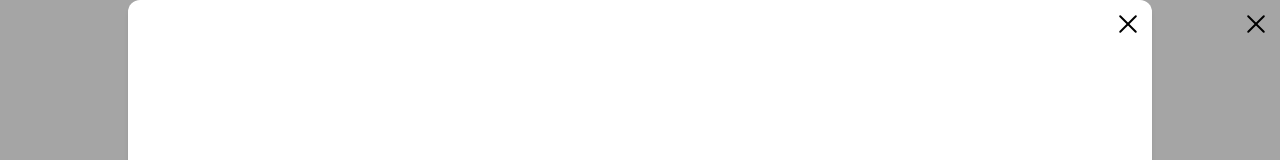
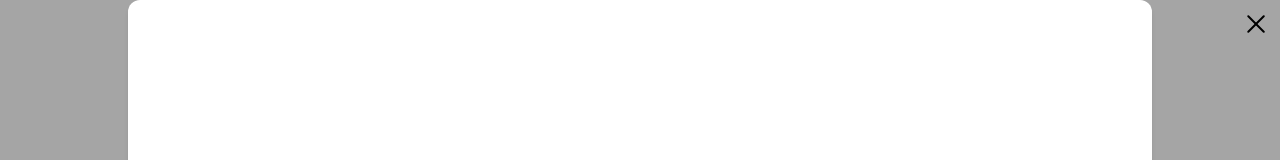
Before and after one commit to 19Nikola96/hexacodle, a Next.js app: page / in a window 1280 px wide. Both pictures are taken after a click on the button 1256 px from the left and 24 px from the top of the page. Shown: the top 160 px of the page. Built offline with nearby package versions, Linux system fonts and the light colour scheme.

Commit message:
place burger cross above modal

```diff
--- a/app/_cross_project/ui_components/Header.tsx
+++ b/app/_cross_project/ui_components/Header.tsx
@@ -12,9 +12,8 @@ const Header = () => {
 
   return (
     <>
-      <div className="flex justify-end z-10">
+      <div className="flex justify-end z-40">
         <Hamburger
-          toggled={isOpen}
           onToggle={(toggled) => {
             if (toggled) {
               openModal();
@@ -32,20 +31,7 @@ const Header = () => {
         className="h-full w-full rounded-none p-0"
         customModalAnimation={ModalAnimation.menu}
       >
-        <div className="flex justify-end z-10">
-          <Hamburger
-            toggled={isOpen}
-            onToggle={(toggled) => {
-              if (toggled) {
-                openModal();
-              } else {
-                closeModal();
-              }
-            }}
-            rounded
-            size={24}
-          />
-        </div>
+        <div></div>
       </Modal>
     </>
   );
--- a/app/_use_cases/Hexacodle/domain/useHexacodle.ts
+++ b/app/_use_cases/Hexacodle/domain/useHexacodle.ts
@@ -144,7 +144,7 @@ export const useHexacodle = (): UseHexacodleReturn => {
     ) {
       setTimeout(() => {
         openModal();
-      }, 400);
+      }, 600);
     }
   }, [guessedHexColors, lastGuessedHexColor, openModal, targetHexColor]);
 
--- a/app/globals.css
+++ b/app/globals.css
@@ -162,7 +162,7 @@ div:has(.guess-background) + div:has(.guess-background) {
 }
 
 .menu-in-animation {
-  animation: .2s menuInAnimation;
+  animation: .2s menuInAnimation cubic-bezier(0.3, 0, 0, 1);
   transform-origin: top right;
 }
 
@@ -182,7 +182,7 @@ div:has(.guess-background) + div:has(.guess-background) {
 }
 
 .menu-out-animation {
-  animation: .2s menuOutAnimation forwards;
+  animation: .2s menuOutAnimation forwards cubic-bezier(0.3, 0, 0, 1);
   transform-origin: top right;
 }
 
@@ -275,3 +275,7 @@ div:has(.guess-background) + div:has(.guess-background) {
     transform: scale(1);
   }
 }
+
+.hamburger-react {
+  z-index: 99;
+}
--- a/app/layout.tsx
+++ b/app/layout.tsx
@@ -2,6 +2,7 @@ import type { Metadata } from "next";
 import { Geist, Geist_Mono } from "next/font/google";
 import "./globals.css";
 import { OVERLAY_CONTAINER_HTML_ID } from "@/app/reusable_in_other_projetcs/Modal/Modal";
+import Header from "@/app/_cross_project/ui_components/Header";
 
 const geistSans = Geist({
   variable: "--font-geist-sans",
@@ -26,8 +27,9 @@ export default function RootLayout({
   return (
     <html lang="en">
       <body
-        className={`${geistSans.variable} ${geistMono.variable} antialiased`}
+        className={`${geistSans.variable} ${geistMono.variable} antialiased relative`}
       >
+        <Header />
         {children}
         <div id={OVERLAY_CONTAINER_HTML_ID}></div>
       </body>
--- a/app/page.tsx
+++ b/app/page.tsx
@@ -1,13 +1,9 @@
-import Header from "@/app/_cross_project/ui_components/Header";
 import Hexacodle from "@/app/_use_cases/Hexacodle/ui_components/Hexacodle";
 
 export default function Home() {
   return (
-    <>
-      <Header />
-      <div className="h-[calc(100dvh-48px)]">
-        <Hexacodle />
-      </div>
-    </>
+    <div className="h-[calc(100dvh-48px)]">
+      <Hexacodle />
+    </div>
   );
 }
--- a/app/reusable_in_other_projetcs/Modal/Modal.tsx
+++ b/app/reusable_in_other_projetcs/Modal/Modal.tsx
@@ -66,7 +66,7 @@ export const Modal = ({
           className={cn(
             "flex h-full w-full items-end justify-center",
             "lg:items-center",
-            "fixed left-0 top-0 z-50",
+            "fixed left-0 top-0",
             isOpen ? "nonScrollablePage" : "",
             backgroundAnimationClass,
           )}
```
